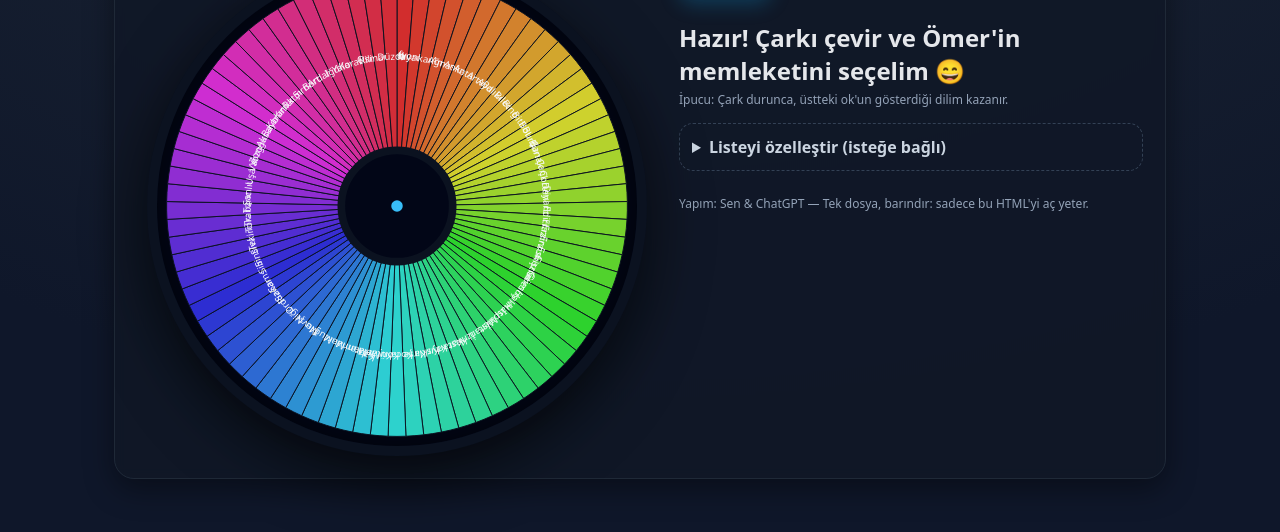
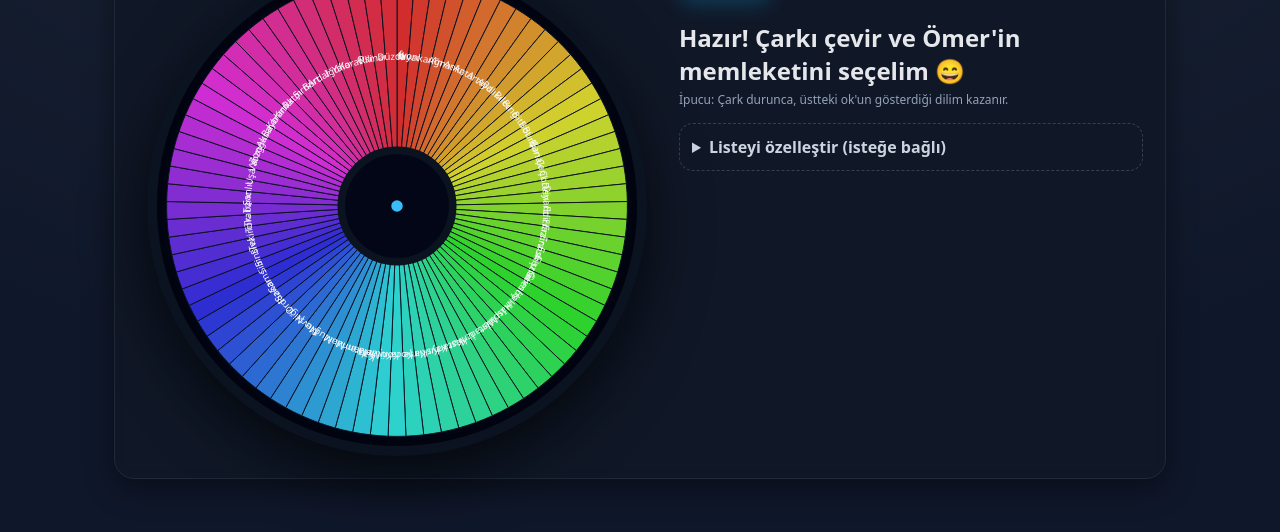
Before and after one commit to SeferCinar/Omer-Emre-Memleket, a plain HTML site: page index.html in a window 1280 px wide. Shown: the part 220-752 px from the top of the page. Drawn offline with Linux system fonts and the light colour scheme.

Commit message:
Update index.html

```diff
--- a/index.html
+++ b/index.html
@@ -98,7 +98,7 @@
             </div>
           </details>
 
-          <div class="credit">Yapım: Sen & ChatGPT — Tek dosya, barındır: sadece bu HTML'yi aç yeter.</div>
+
         </div>
       </div>
     </div>
```
